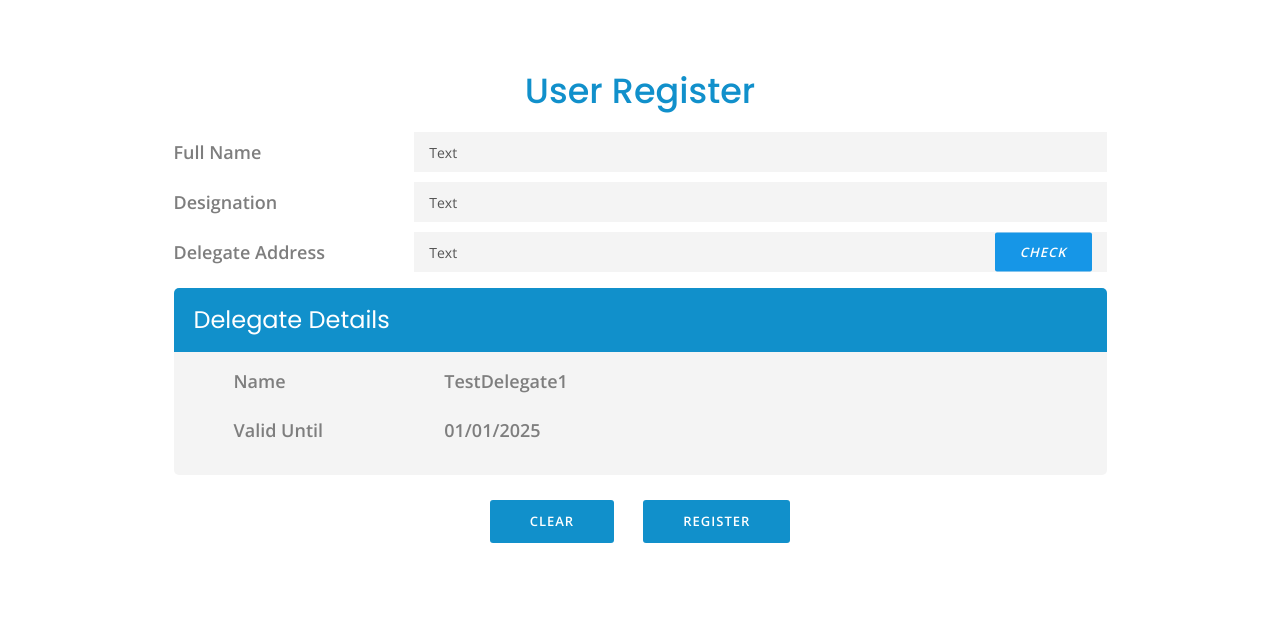
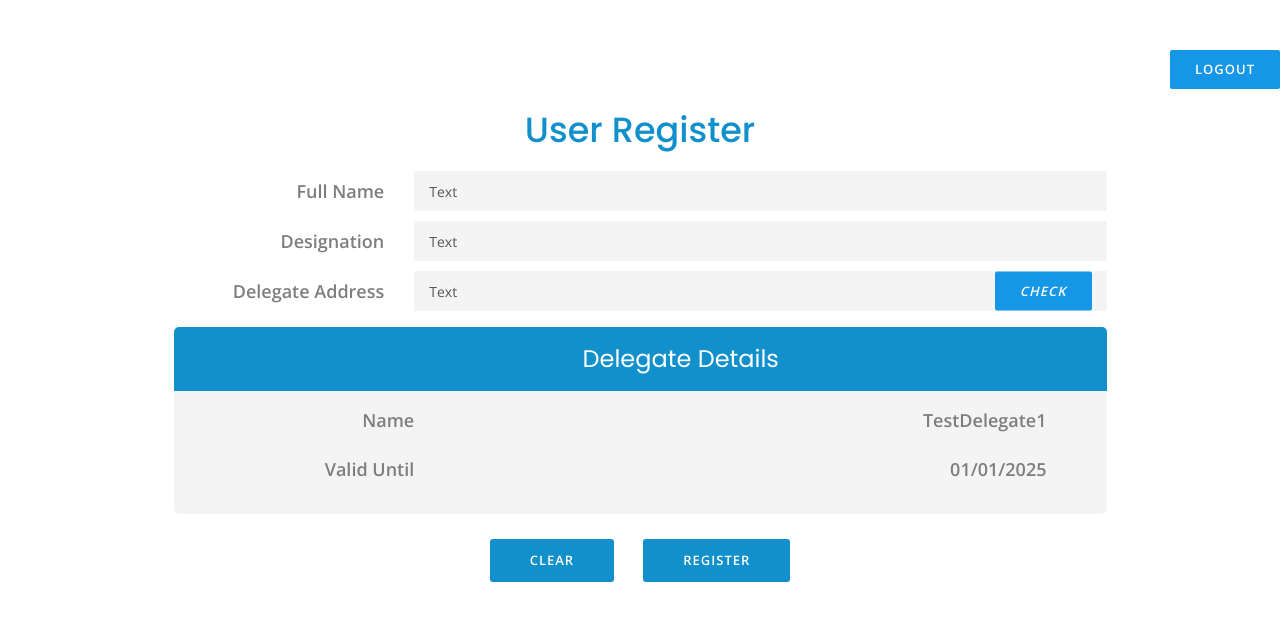
Before and after one commit to DevProvider/IDM-Ethereum-Dapp, a website: page nodejs-application/web-app/user_register.html in a window 1280 px wide. Drawn offline with nearby package versions, Linux system fonts and the light colour scheme; no server answers.

Commit message:
Updates Logout button

```diff
--- a/nodejs-application/web-app/user_register.html
+++ b/nodejs-application/web-app/user_register.html
@@ -35,6 +35,10 @@
     </header>
    <main>
         <div class="main-wrapper">
+                <div class="row" align="right">
+                    <div class="col-xl-12">
+                    <a href="index.html" class="btn btn-logout" id = "Button">Logout</a>
+                </div>
             <div class="container">
                 <div class="row">
                     <div class="col-xl-12">
```
Also changed, not shown: nodejs-application/web-app/login.html (+4 -1 lines), nodejs-application/web-app/userProfile.html (+7 -0 lines).
